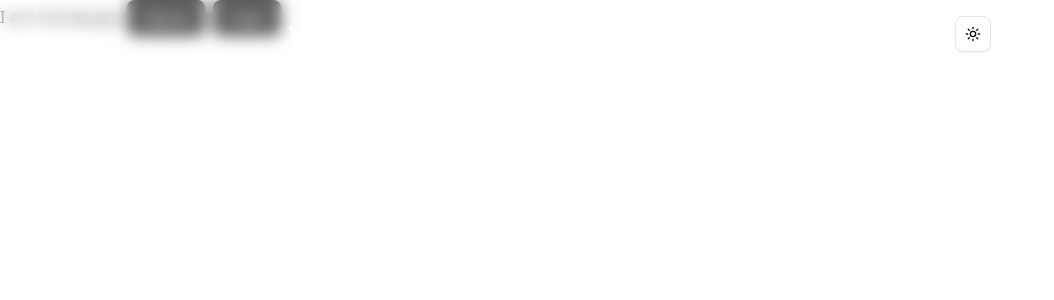
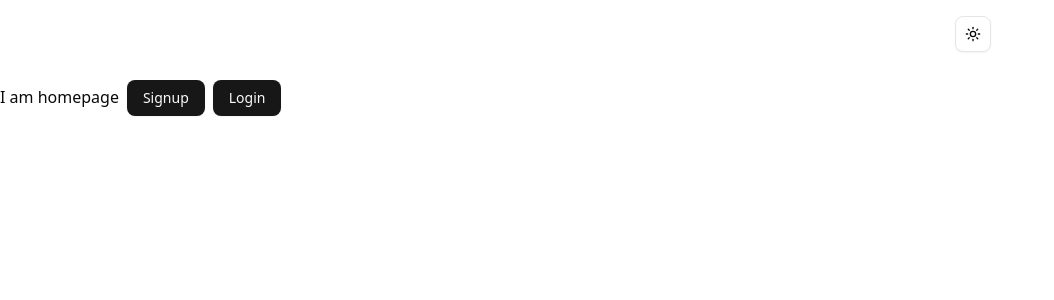
Before and after one commit to ChessBlit/ViTodo, a Next.js app: page / in a window 1280 px wide. Shown: the top 300 px of the page, without its empty margins (0-1054 px from the left). Built offline with nearby package versions, Linux system fonts and the light colour scheme.

Commit message:
add frontend fix

```diff
--- a/app/page.js
+++ b/app/page.js
@@ -1,10 +1,9 @@
 import { Button } from "@/components/ui/button";
-import Image from "next/image";
 import Link from "next/link";
 
 export default function Home() {
   return (
-    <main>
+    <main className="py-20">
       I am homepage
       <Link href={"/signup"}><Button className={"mx-2"}>Signup</Button></Link>
       <Link href={"/login"}><Button>Login</Button></Link>
--- a/app/signup/page.js
+++ b/app/signup/page.js
@@ -74,6 +74,8 @@
         }
     }
     return (
+        <main className="py-20">
+
             <Form {...form}>
                 <form onSubmit={form.handleSubmit(onSubmit)} className="space-y-8">
                     <FormField
@@ -127,6 +129,7 @@
                     <Button type="submit">Submit</Button>
                 </form>
             </Form>
+        </main>
     );
 };
 
--- a/app/todos/page.js
+++ b/app/todos/page.js
@@ -263,7 +263,7 @@
                 </div>
 
                 {/* Stats Section */}
-                { todos && todos.length > 0 && (
+                {todos && todos.length > 0 && (
                     <div className='mt-4 sm:mt-6 flex justify-center'>
                         <div className='bg-white/10 backdrop-blur-lg rounded-lg sm:rounded-xl px-4 sm:px-6 py-2 sm:py-3 border border-white/20 dark:bg-gray-800/20 dark:border-gray-600/30 w-full sm:w-auto'>
                             <div className='flex flex-col sm:flex-row items-center gap-3 sm:gap-6 text-white/80 dark:text-gray-300'>
```
Lines whose indentation alone changed are shown as unchanged.
